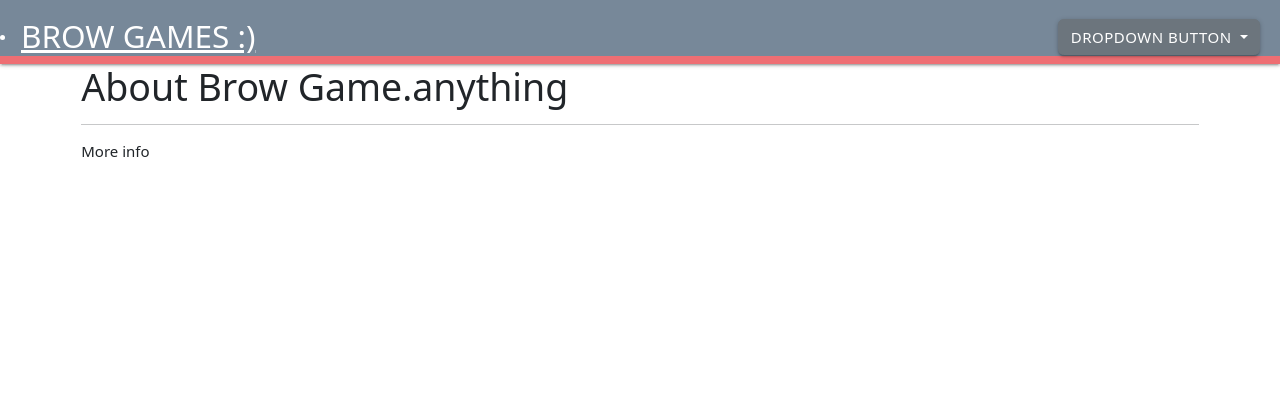
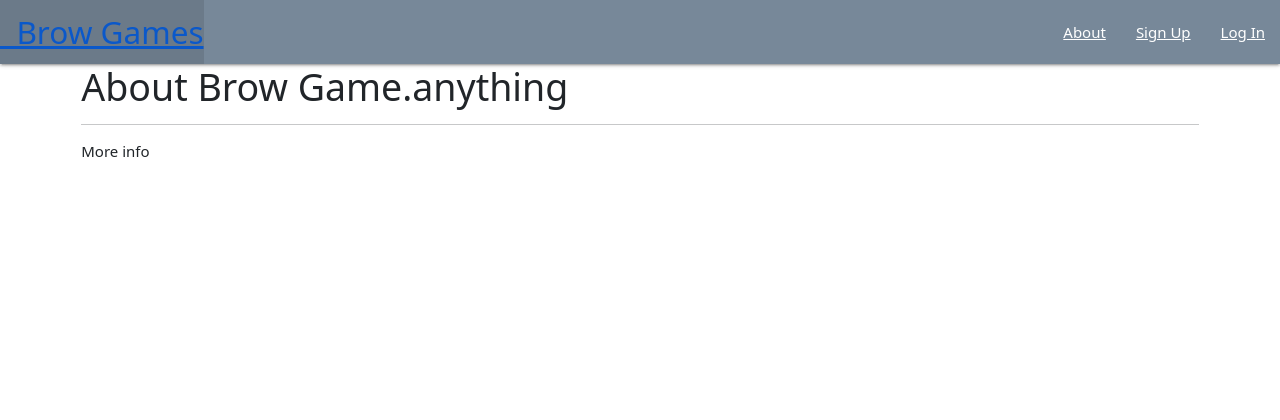
Before and after one commit to karatikidd94/browgames, a Django app: page /about/ in a window 1280 px wide. Shown: the top 420 px of the page. Run offline with Django 4.2, Linux system fonts and the light colour scheme.

Commit message:
deletes nav drop down

```diff
--- a/main_app/static/css/style.css
+++ b/main_app/static/css/style.css
@@ -13,17 +13,3 @@ footer.page-footer {
   padding-top: 0;
   text-align: right;
 }
-
-a {
-  color: red;
-  text-decoration: none;
-  text-transform: uppercase;
-}
-
-div.navbar {
-  color: #fff;
-  background-color: lightslategrey;
-  width: 100%;
-  height: 56px;
-  line-height: 56px;
-}
--- a/main_app/templates/base.html
+++ b/main_app/templates/base.html
@@ -15,33 +15,23 @@
 </head>
 <body>
   <header class="navbar-fixed">
-    <nav>
-      <div class="navbar" style="color: #fff; background-color: lightslategrey; width: 100%; height: 56px; line-height: 56px;">
-        <li>
-          <a href="/" class="left brand-logo">Brow Games :)</a>
-        </li>
+  <nav style="background-color: lightslategrey;">
+    <div class="nav-wrapper">
+      <ul>
+          <li><a href="{% url 'home' %}" class="left brand-logo">&nbsp;&nbsp;Brow Games</a></li>
+        </ul>
         <ul class="right">
-          <div class="dropdown">
-            <button class="btn btn-secondary dropdown-toggle" type="button" id="dropdownMenuButton1" data-bs-toggle="dropdown" aria-expanded="false" style="margin-right: 20px;">
-              Dropdown button
-            </button>
-            <ul class="dropdown-menu" aria-labelledby="dropdownMenuButton1">
+          <li><a href="{% url 'about' %}">About</a></li>
         {% if user.is_authenticated %}
-                <li>
-                  <a class="dropdown-item" href="/about">About</a>
-                  <a class="dropdown-item" href="{% url 'genres_index' %}">Genres</a>
-                  <a class="dropdown-item" href="{% url 'genres_create' %}">Add Genre</a>
-                  <a class="dropdown-item" href="/games">Games</a>
-                  <a class="dropdown-item" href="{% url 'games_create' %}">Add Game</a>
-                  <a class="dropdown-item" href="/profiles">Profiles</a>
-                  <a class="dropdown-item" href="{% url 'logout' %}">Log Out</a>
-                </li>
+          <li><a href="{% url 'genres_create' %}">Add Genre</a></li>
+          <li><a href="{% url 'genres_index' %}">Genres</a></li>
+          <li><a href="{% url 'games_create' %}">Add Game</a></li>
+          <li><a href="/games">Games</a></li>
+          <li><a href="{% url 'logout' %}">Log Out</a></li>
         {% else %}
-                <li><a class="dropdown-item" href="{% url 'signup' %}">Sign Up</a>
-                <a class="dropdown-item" href="{% url 'login' %}">Log In</a></li>
+          <li><a href="{% url 'signup' %}">Sign Up</a></li>
+          <li><a href="{% url 'login' %}">Log In</a></li>
         {% endif %}
-            </ul>
-          </div>
       </ul>
     </div>
   </nav>
```
Lines whose indentation alone changed are shown as unchanged.
